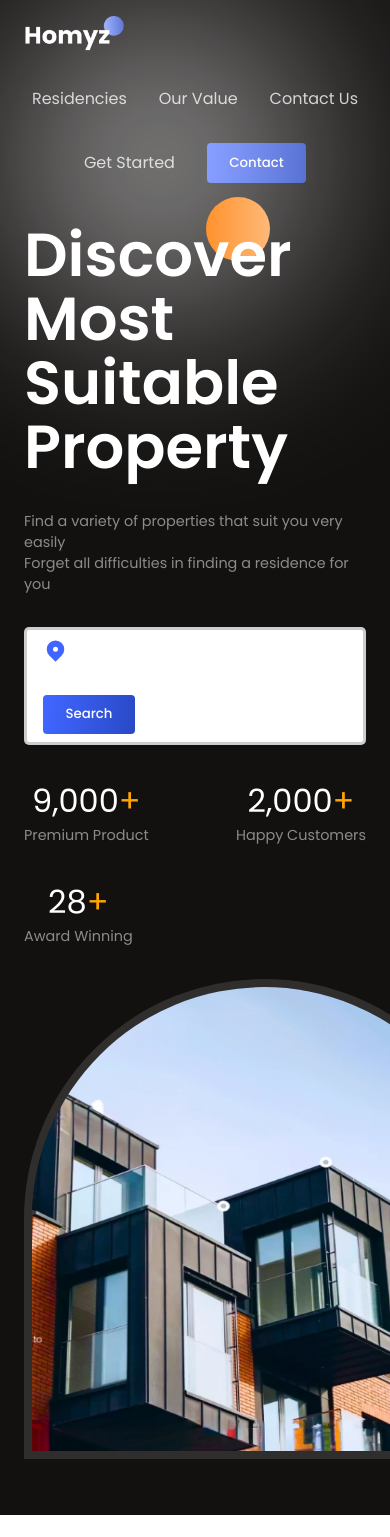
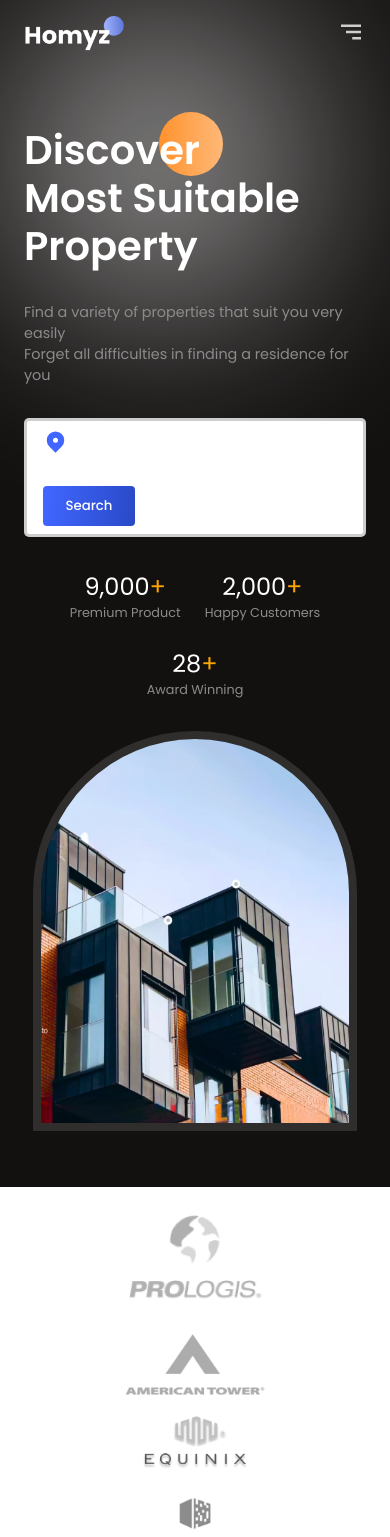
Before and after one commit to Preetam7064/Real-Estate-React-Project, a React (Vite) app: page / in a window 390 px wide. Shown: the top 1537 px of the page. Built offline with nearby package versions, Linux system fonts and the light colour scheme.

Commit message:
Mobile responsive and animation is complete

```diff
--- a/src/components/Contact/Contact.css
+++ b/src/components/Contact/Contact.css
@@ -49,3 +49,22 @@
 	color: white;
 	scale: 0.8;
 }
+
+@media (max-width: 1024px) {
+	.c-container {
+		flex-direction: column;
+	}
+	.c-right {
+		justify-content: center;
+	}
+	.contactModes {
+		width: 100%;
+	}
+	.row {
+		flex-direction: column;
+		width: 100%;
+	}
+	.mode {
+		width: 100%;
+	}
+}
--- a/src/components/Footer/Footer.css
+++ b/src/components/Footer/Footer.css
@@ -9,3 +9,12 @@
 	margin-top: 1.5rem;
 	font-weight: 500;
 }
+@media (max-width: 768px) {
+	.f-container {
+		justify-content: center;
+	}
+	.f-container > div {
+		align-items: center;
+		text-align: center;
+	}
+}
--- a/src/components/Header/Header.css
+++ b/src/components/Header/Header.css
@@ -14,3 +14,27 @@
 .h-menu > *:hover {
 	cursor: pointer;
 }
+.menu-icon {
+	display: none;
+}
+@media (max-width: 768px) {
+	.menu-icon {
+		display: block;
+	}
+	.h-menu {
+		color: black;
+		position: absolute;
+		top: 3rem;
+		right: 4rem;
+		background: white;
+		flex-direction: column;
+		font-weight: 500;
+		gap: 2rem;
+		padding: 3rem;
+		border-radius: 10px;
+		align-items: flex-start;
+		box-shadow: 0px 4px 4px rgba(0, 0, 0, 0.05);
+		transition: all 300ms ease-in;
+		z-index: 3;
+	}
+}
--- a/src/components/Header/Header.jsx
+++ b/src/components/Header/Header.jsx
@@ -1,13 +1,22 @@
-import React from 'react';
+import React, { useState } from 'react';
 import './../Header/Header.css';
 import Logo from './../../../public/Logo.png';
+import { BiMenuAltRight } from 'react-icons/bi';
+import OutsideClickHandler from 'react-outside-click-handler';
 
 const Header = () => {
+	const [menuOpen, setMenuOpen] = useState(false);
+	const getMenuStyles = (menuOpen) => {
+		if (document.documentElement.clientWidth <= 800) {
+			return { right: !menuOpen && '-100%' };
+		}
+	};
 	return (
 		<section className="h-wrapper">
 			<div className="flexCenter paddings innerWidth h-container">
 				<img src={Logo} alt="logo" width={100} />
-				<div className="flexCenter h-menu">
+				<OutsideClickHandler onOutsideClick={() => setMenuOpen(false)}>
+					<div className="flexCenter h-menu" style={getMenuStyles(menuOpen)}>
 						<a href="">Residencies</a>
 						<a href="">Our Value</a>
 						<a href="">Contact Us</a>
@@ -16,6 +25,10 @@
 							<a href="">Contact</a>
 						</button>
 					</div>
+				</OutsideClickHandler>
+				<div className="menu-icon" onClick={() => setMenuOpen((prev) => !prev)}>
+					<BiMenuAltRight size={30} />
+				</div>
 			</div>
 		</section>
 	);
--- a/src/components/Hero/Hero.css
+++ b/src/components/Hero/Hero.css
@@ -4,7 +4,7 @@
 	padding-bottom: 2rem;
 }
 .hero-container {
-	justify-content: space-between;
+	justify-content: space-around;
 	align-items: flex-end;
 }
 /* Left Side */
@@ -64,3 +64,29 @@
 	width: 100%;
 	height: 100%;
 }
+@media (max-width: 640px) {
+	.hero-container {
+		margin-top: 2rem;
+	}
+	.hero-title > h1 {
+		font-size: 2.5rem;
+		line-height: 3rem;
+	}
+	.image-container {
+		width: 95%;
+		height: 25rem;
+	}
+	.stats {
+		justify-content: center;
+		gap: 1.5rem;
+	}
+	.hero-right {
+		width: 100%;
+	}
+	.stat > :nth-child(1) {
+		font-size: 1.5rem;
+	}
+	.stat > :nth-child(2) {
+		font-size: 0.8rem;
+	}
+}
--- a/src/components/Hero/Hero.jsx
+++ b/src/components/Hero/Hero.jsx
@@ -2,6 +2,7 @@
 import './../Hero/Hero.css';
 import { HiLocationMarker } from 'react-icons/hi';
 import CountUp from 'react-countup';
+import { motion } from 'framer-motion';
 
 const Hero = () => {
 	return (
@@ -11,13 +12,20 @@
 				<div className="flexColStart hero-left">
 					<div className="hero-title">
 						<div className="orange-circle" />
-						<h1>
+						<motion.h1
+							initial={{ y: '2rem', opacity: 0 }}
+							animate={{ y: 0, opacity: 1 }}
+							transition={{
+								duration: 2,
+								type: 'spring',
+							}}
+						>
 							Discover
 							<br />
 							Most Suitable
 							<br />
 							Property
-						</h1>
+						</motion.h1>
 					</div>
 					<div className="flexColStart hero-des secondaryText">
 						<span>Find a variety of properties that suit you very easily</span>
@@ -55,9 +63,17 @@
 
 				{/* Right side */}
 				<div className="flexCenter hero-right">
-					<div className="image-container">
+					<motion.div
+						initial={{ y: '7rem', opacity: 0 }}
+						animate={{ y: 0, opacity: 1 }}
+						transition={{
+							duration: 2,
+							type: 'spring',
+						}}
+						className="image-container"
+					>
 						<img src="./hero-image.png" alt="" />
-					</div>
+					</motion.div>
 				</div>
 			</div>
 		</section>
--- a/src/components/Value/Value.css
+++ b/src/components/Value/Value.css
@@ -39,3 +39,14 @@
 .accordionButton .primaryText {
 	font-size: 1.1rem;
 }
+
+@media (max-width: 1024px) {
+	.v-container {
+		flex-direction: column;
+	}
+	@media (max-width: 768px) {
+		.accordionButton .primaryText {
+			font-size: 0.8rem;
+		}
+	}
+}
```
Lines whose indentation alone changed are shown as unchanged.
